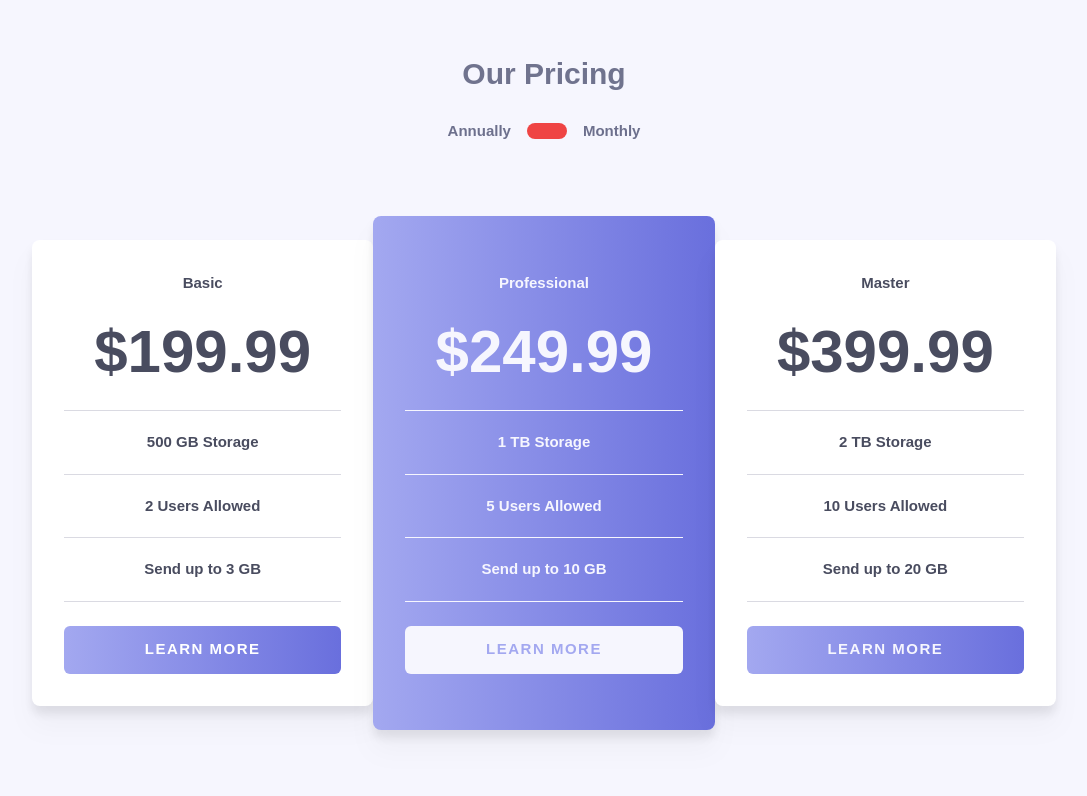
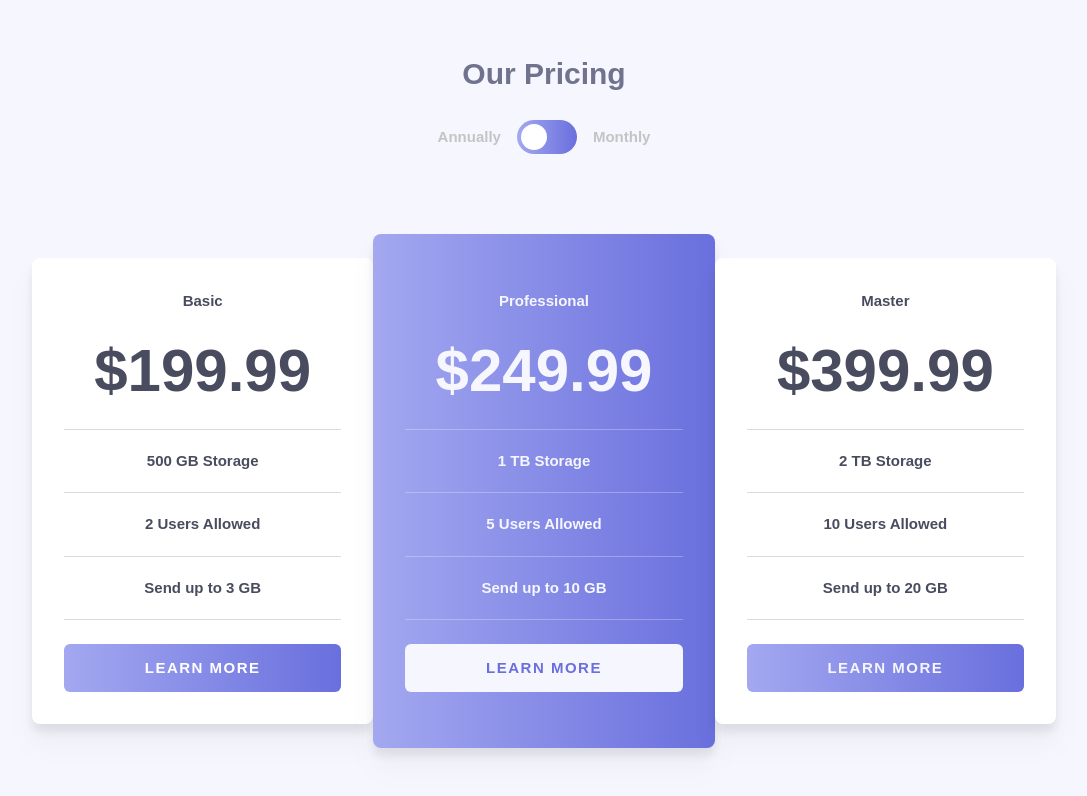
Before and after one commit to fadelun/Pricing-component-with-toggle, a website: page public/index.html in a window 1280 px wide. Shown: the whole page, without its empty margins (96-1183 px from the left). Drawn offline with Linux system fonts and the light colour scheme.

Commit message:
add toggle button

```diff
--- a/input.css
+++ b/input.css
@@ -6,9 +6,11 @@
   .price {
     @apply text-6xl font-bold;
   }
-
   .btn {
     @apply tracking-widest;
+  }
+  .attribution {
+    @apply text-center text-transparent hover:text-black text-xs  w-auto mx-auto;
   }
 }
 
@@ -30,11 +32,4 @@
   .btn {
     @apply w-full h-12 p-2  rounded-md bg-blue-900;
   }
-
-  @media (max-width: 1024px) {
-    .card {
-      max-width: 327px;
-      max-height: 453px;
-    }
-  }
 }
--- /dev/null
+++ b/public/css/toggle.css
@@ -0,0 +1,55 @@
+.switch {
+  position: relative;
+  display: inline-block;
+  width: 60px;
+  height: 34px;
+}
+
+.switch input {
+  opacity: 0;
+  width: 0;
+  height: 0;
+}
+.slider {
+  position: absolute;
+  cursor: pointer;
+  top: 0;
+  left: 0;
+  right: 0;
+  bottom: 0;
+  /* background-color: #ccc; */
+  -webkit-transition: 0.4s;
+  transition: 0.4s;
+}
+
+.slider:before {
+  position: absolute;
+  content: "";
+  height: 26px;
+  width: 26px;
+  left: 4px;
+  bottom: 4px;
+  background-color: white;
+  -webkit-transition: 0.4s;
+  transition: 0.4s;
+}
+/* input:checked + .slider {
+  background-color: #2196f3;
+}
+
+input:focus + .slider {
+  box-shadow: 0 0 1px #2196f3;
+} */
+
+input:checked + .slider:before {
+  -webkit-transform: translateX(26px);
+  -ms-transform: translateX(26px);
+  transform: translateX(26px);
+}
+.slider.round {
+  border-radius: 34px;
+}
+
+.slider.round:before {
+  border-radius: 50%;
+}
--- a/public/index.html
+++ b/public/index.html
@@ -6,32 +6,29 @@
     <!-- displays site properly based on user's device -->
 
     <link rel="icon" type="image/png" sizes="32x32" href="./images/favicon-32x32.png" />
-    <!-- css -->
+    <!-- tailwind css -->
     <link rel="stylesheet" href="./css/style.css" />
+<!-- style untuk tombol toogle -->
+    <link rel="stylesheet" href="./css/toggle.css">
 
     <title>Frontend Mentor | [Challenge Name Here]</title>
 
-    <!-- Feel free to remove these styles or customise in your own stylesheet 👍 -->
-    <style>
-      .attribution {
-        font-size: 11px;
-        text-align: center;
-      }
-      .attribution a {
-        color: hsl(228, 45%, 44%);
-      }
-    </style>
   </head>
   <body class="text-[15px] font-monst bg-white-ghost  bg-background-top lg:bg-page bg-[top_-2rem_right_-13rem] bg-no-repeat">
 
     <div class="container mx-auto  lg:h-full ">
       <header class=" py-14 mb-6 text-center">
         <h3 class="text-3xl text-[#70738e] font-bold mb-7">Our Pricing</h2>
-          <div id="toggle" class="text-[#6D708D] font-bold w-full flex justify-center items-center">
+          <div id="toggle" class="text-[#c4c4c4] font-bold w-full flex justify-center items-center">
             <span class="px-4">
               Annually
             </span>
-            <div class="w-10 h-4 rounded-full bg-red-500"></div>
+            <!-- <div class="w-10 h-4 rounded-full bg-red-500"></div> -->
+            <!-- toogle btn -->
+            <label class="switch bg-primary rounded-full">
+              <input type="checkbox">
+              <span class="slider round"></span>
+            </label>
             <span class="px-4">
               Monthly
             </span>
@@ -40,7 +37,7 @@
 
 
       </header>
-      <main class="lg:flex lg:justify-center lg:h-[500px] lg:items-center">
+      <main class="lg:flex lg:justify-center lg:min-h-[500px] lg:items-center">
         <!-- card-1 -->
         <div class="card font-bold">
           <h4 class="title text-[#494C5F]">Basic</h4>
@@ -62,11 +59,11 @@
           <!-- <p class="price">$24.99</p> -->
           <p class="price my-7">$249.99</p>
           <ul class="mb-6">
-            <li class="list border-y-[1px] border-y-white-ghost py-5">1 TB Storage</li>
+            <li class="list border-y-[1px] border-y-[#ffffff46] py-5">1 TB Storage</li>
             <li class="list py-5">5 Users Allowed</li>
-            <li class="list border-y-[1px] border-y-white-ghost py-5">Send up to 10 GB </li>
+            <li class="list border-y-[1px] border-y-[#ffffff46] py-5">Send up to 10 GB </li>
           </ul>
-          <button class="btn bg-white-ghost text-blue-primary font-bold">LEARN MORE</button>
+          <button class="btn bg-white-ghost text-violet-primary font-bold">LEARN MORE</button>
         </div>
 
         <!-- card-3 -->
@@ -84,11 +81,11 @@
         </div>
       </main>
 
+      <div class="attribution mt-6">Challenge by <a href="https://www.frontendmentor.io?ref=challenge" target="_blank" class="hover:text-blue-600">Frontend Mentor</a>. Coded by <a href="#" class="hover:text-blue-600">Muhammad Fadll</a>.</div>
     </div>
 
 
 
 
-    <!-- <div class="attribution">Challenge by <a href="https://www.frontendmentor.io?ref=challenge" target="_blank">Frontend Mentor</a>. Coded by <a href="#">Your Name Here</a>.</div> -->
   </body>
 </html>
```
Also changed, not shown: public/css/style.css.
